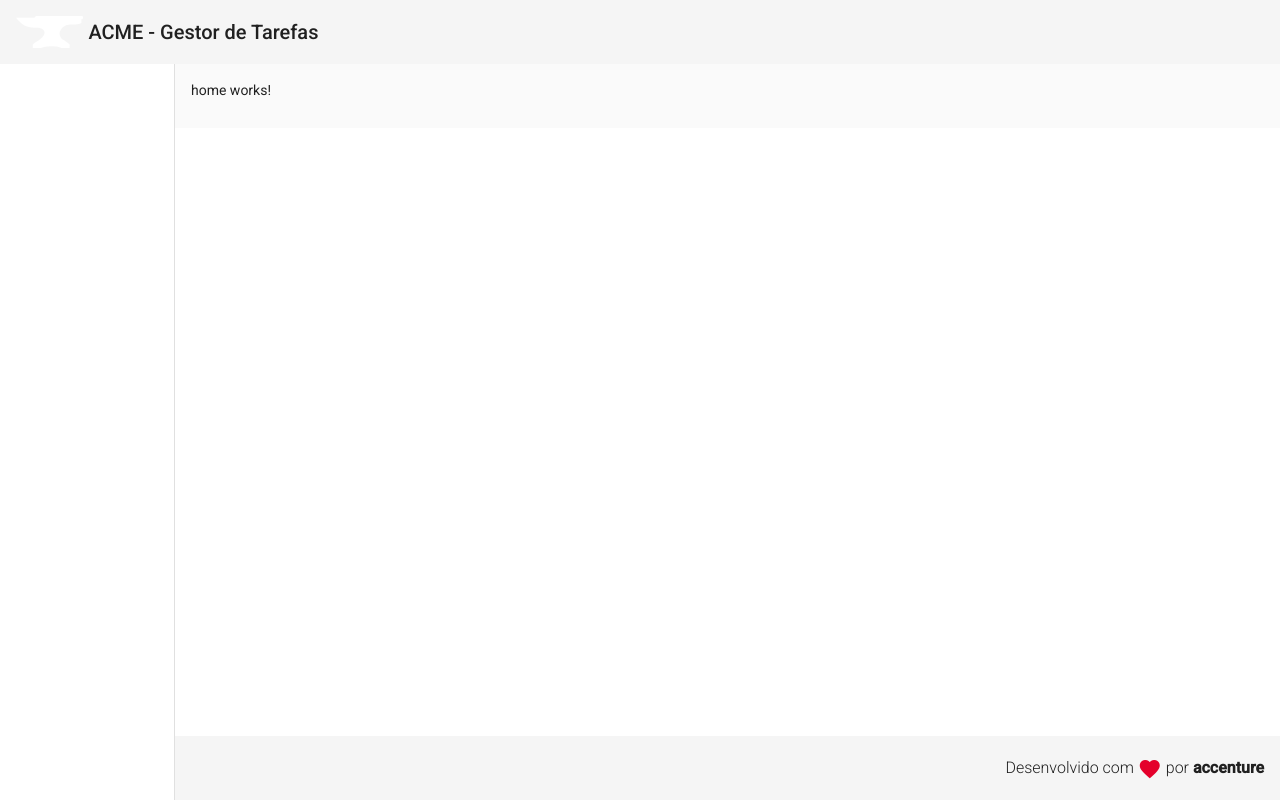
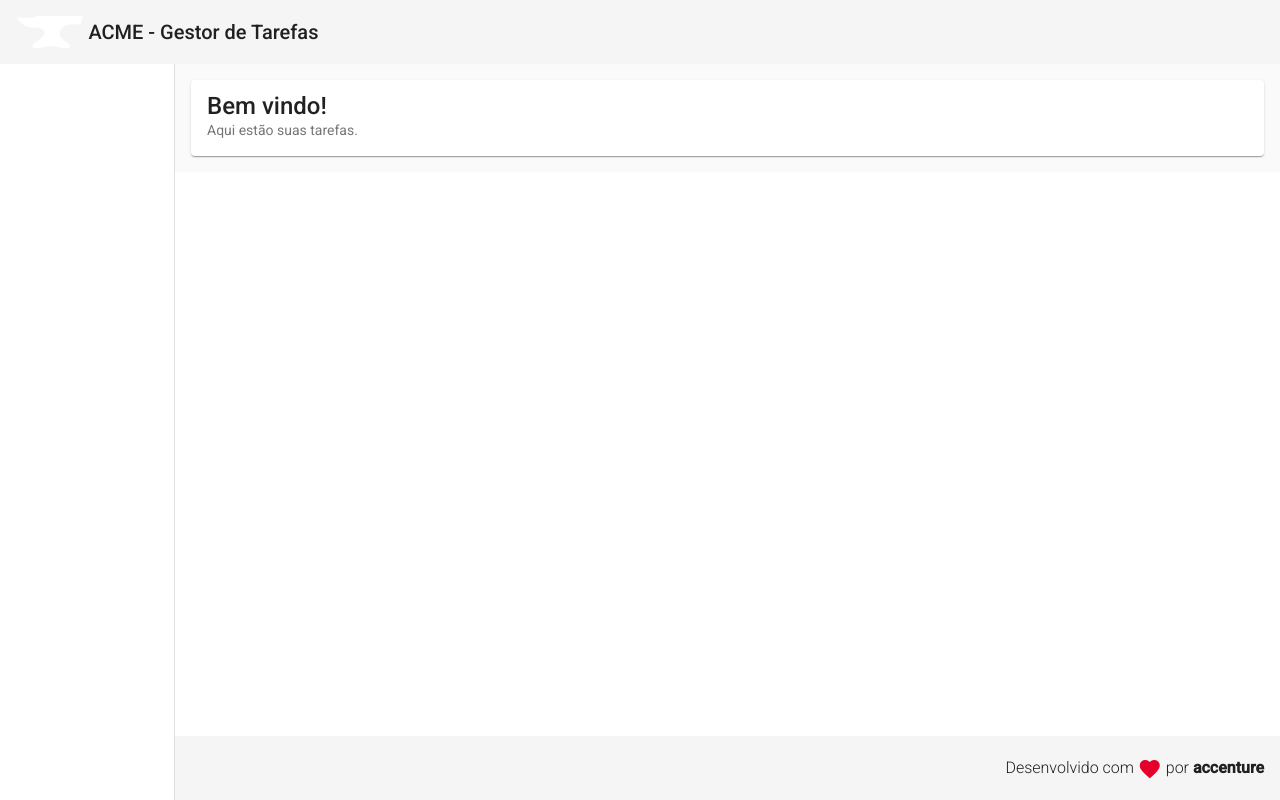
Before and after one commit to jiyamesu/desafio-accenture, an Angular app in the folder taskmanager-web/: page / in a window 1280 px wide. Built offline with nearby package versions, Linux system fonts and the light colour scheme.

Commit message:
Componente definido: home

```diff
--- a/taskmanager-web/src/app/views/home/home.component.html
+++ b/taskmanager-web/src/app/views/home/home.component.html
@@ -1 +1,8 @@
-<p>home works!</p>
+<mat-card class="home">
+    <mat-card-title class="title">
+        Bem vindo!
+    </mat-card-title>
+    <mat-card-subtitle class="subtitle">
+        Aqui estão suas tarefas.
+    </mat-card-subtitle>
+</mat-card>
```
